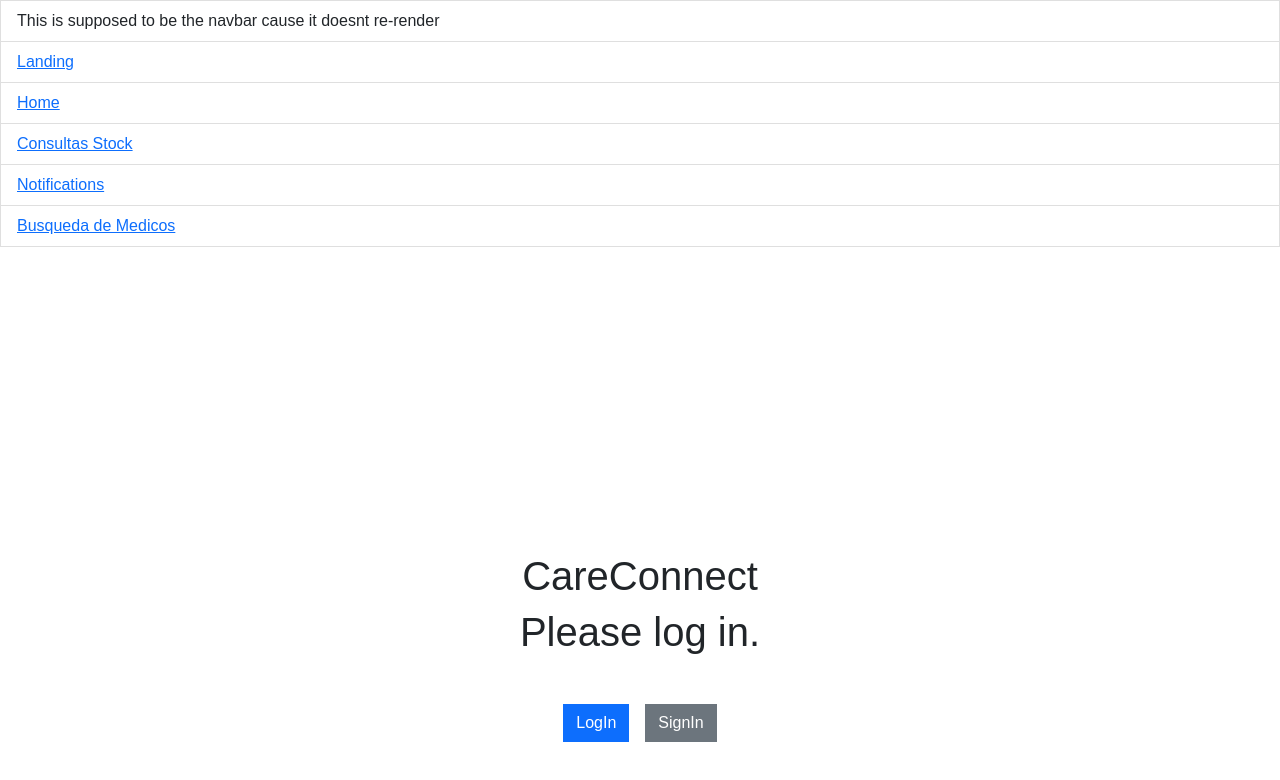
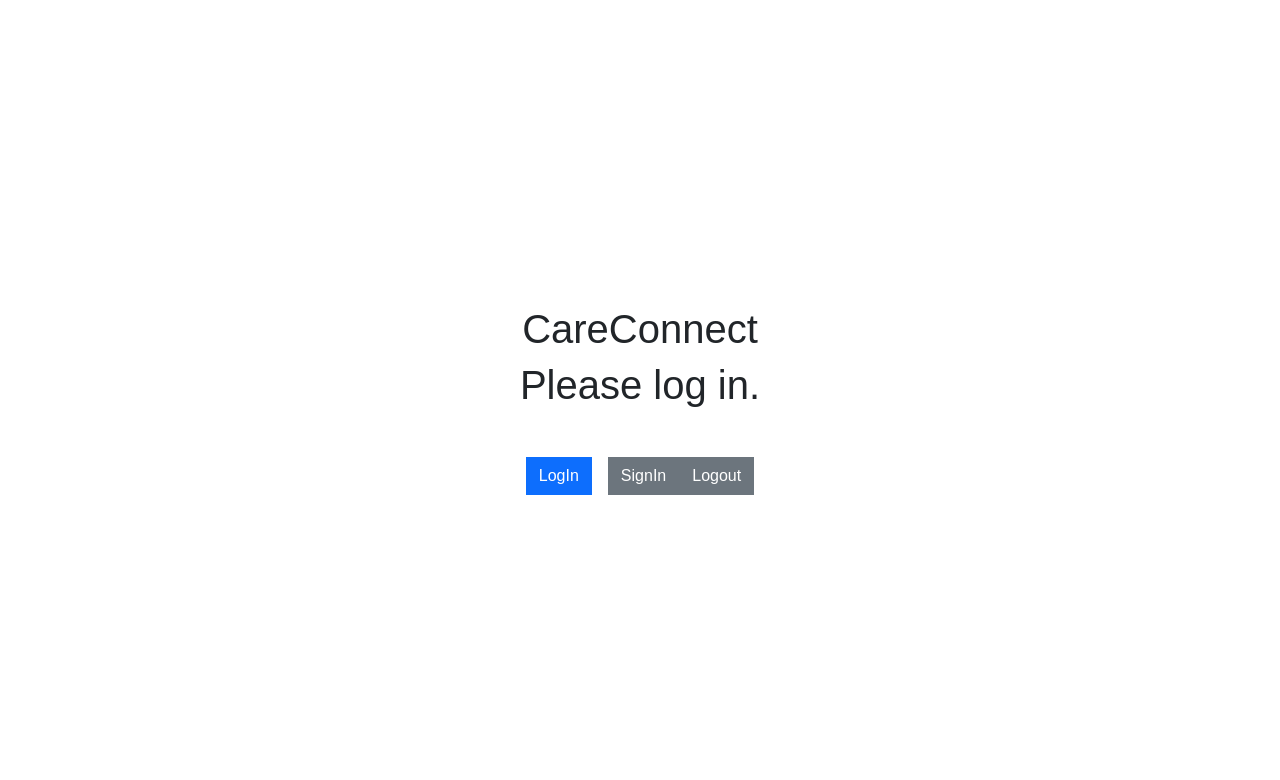
Before and after one commit to chamale-rac/CareConnect, a React (Vite) app in the folder care-connect-app/: page / in a window 1280 px wide. Shown: the top 780 px of the page. Built offline with nearby package versions, Linux system fonts and the light colour scheme; a web font is replaced by a local one.

Commit message:
Successfull routin app

```diff
--- a/care-connect-app/src/App.jsx
+++ b/care-connect-app/src/App.jsx
@@ -1,59 +1,14 @@
 import { useState, React } from 'react'
-import { Link, Route, Routes } from 'react-router-dom'
-import Home from './Pages/Home'
-import Stock from './Pages/Stock'
-import Notifications from './Pages/Notifications'
-import Doctors from './Pages/Doctors'
-import Landing from './Pages/Landing'
-import SignIn from './Pages/SignIn'
-import Login from './Pages/Login'
+import RouterApp from './RouterApp'
 
 import { UserProvider } from './context/UserContext'
 
 import './App.css'
-import { NewConsultation } from './Pages/NewConsultation/NewConsultation'
-import { NewPatient } from './Pages//NewPatient/NewPatient'
+
 function App() {
 	return (
 		<UserProvider>
-			<nav>
-				<ul className="list-group">
-					<li className="list-group-item">
-						This is supposed to be the navbar cause it doesnt
-						re-render
-					</li>
-					<li className="list-group-item">
-						<Link to="/">Landing</Link>
-					</li>
-					<li className="list-group-item">
-						<Link to="/home">Home</Link>
-					</li>
-					<li className="list-group-item">
-						<Link to="/stock">Consultas Stock</Link>
-					</li>
-					<li className="list-group-item">
-						<Link to="/notifications">Notifications</Link>
-					</li>
-					<li className="list-group-item">
-						<Link to="/doctors">Busqueda de Medicos</Link>
-					</li>
-				</ul>
-			</nav>
-			<Routes>
-				<Route path="/" element={<Landing />} />
-				<Route path="/signin" element={<SignIn />} />
-				<Route path="/login" element={<Login />} />
-				<Route path="/home" element={<Home />} />
-				<Route path="/stock" element={<Stock />} />
-				<Route path="/notifications" element={<Notifications />} />
-				<Route path="/doctors" element={<Doctors />} />
-				<Route
-					path="/home/new-consultation"
-					element={<NewConsultation />}
-				/>
-				<Route path="/home/new-patient" element={<NewPatient />} />
-				<Route path="*" element={<h1>404 Not Found</h1>} />
-			</Routes>
+			<RouterApp />
 		</UserProvider>
 	)
 }
--- /dev/null
+++ b/care-connect-app/src/AuthApp.jsx
@@ -0,0 +1,60 @@
+import React from 'react'
+
+import { Link, Route, Routes } from 'react-router-dom'
+import Home from './Pages/Home'
+import Stock from './Pages/Stock'
+import Notifications from './Pages/Notifications'
+import Doctors from './Pages/Doctors'
+import Landing from './Pages/Landing'
+import SignIn from './Pages/SignIn'
+import Login from './Pages/Login'
+import { NewConsultation } from './Pages/NewConsultation/NewConsultation'
+import { NewPatient } from './Pages//NewPatient/NewPatient'
+
+const AuthApp = () => {
+	return (
+		<>
+			<nav>
+				<ul className="list-group">
+					AUTH APP
+					<li className="list-group-item">
+						This is supposed to be the navbar cause it doesnt
+						re-render
+					</li>
+					<li className="list-group-item">
+						<Link to="/">Landing</Link>
+					</li>
+					<li className="list-group-item">
+						<Link to="/home">Home</Link>
+					</li>
+					<li className="list-group-item">
+						<Link to="/stock">Consultas Stock</Link>
+					</li>
+					<li className="list-group-item">
+						<Link to="/notifications">Notifications</Link>
+					</li>
+					<li className="list-group-item">
+						<Link to="/doctors">Busqueda de Medicos</Link>
+					</li>
+				</ul>
+			</nav>
+			<Routes>
+				<Route path="/" element={<Landing />} />
+				<Route path="/signin" element={<SignIn />} />
+				<Route path="/login" element={<Login />} />
+				<Route path="/home" element={<Home />} />
+				<Route path="/stock" element={<Stock />} />
+				<Route path="/notifications" element={<Notifications />} />
+				<Route path="/doctors" element={<Doctors />} />
+				<Route
+					path="/home/new-consultation"
+					element={<NewConsultation />}
+				/>
+				<Route path="/home/new-patient" element={<NewPatient />} />
+				<Route path="*" element={<h1>404 Not Found</h1>} />
+			</Routes>
+		</>
+	)
+}
+
+export default AuthApp
--- /dev/null
+++ b/care-connect-app/src/NonAuthApp.jsx
@@ -0,0 +1,20 @@
+import React from 'react'
+
+import { Link, Route, Routes } from 'react-router-dom'
+import Landing from './Pages/Landing'
+import SignIn from './Pages/SignIn'
+import Login from './Pages/Login'
+
+const AuthApp = () => {
+	return (
+		<>
+			<Routes>
+				<Route path="/" element={<Landing />} />
+				<Route path="/signin" element={<SignIn />} />
+				<Route path="/login" element={<Login />} />
+			</Routes>
+		</>
+	)
+}
+
+export default AuthApp
--- a/care-connect-app/src/Pages/Landing.jsx
+++ b/care-connect-app/src/Pages/Landing.jsx
@@ -4,7 +4,7 @@ import { Link } from 'react-router-dom'
 import { UserContext } from '../context/UserContext'
 
 const Landing = () => {
-	const { currentUser } = useContext(UserContext)
+	const { currentUser, logout } = useContext(UserContext)
 	return (
 		<Container
 			className="d-flex flex-column align-items-center justify-content-center"
@@ -32,6 +32,9 @@ const Landing = () => {
 						SignIn
 					</Link>
 				</Button>
+				<Button onClick={logout} variant="secondary">
+					Logout
+				</Button>
 			</div>
 		</Container>
 	)
--- a/care-connect-app/src/Pages/Login.jsx
+++ b/care-connect-app/src/Pages/Login.jsx
@@ -40,8 +40,6 @@ const Login = () => {
 			const data = await response.json()
 			console.log({ name: data.nombre, id: data.id })
 			// handle successful response
-			localStorage.setItem('id', data.nombre)
-
 			login({ name: data.nombre, id: data.id })
 			navigate('/')
 		} catch (error) {
--- /dev/null
+++ b/care-connect-app/src/RouterApp.jsx
@@ -0,0 +1,11 @@
+import React, { useContext } from 'react'
+import AuthApp from './AuthApp'
+import NonAuthApp from './NonAuthApp'
+import { UserContext } from './context/UserContext'
+
+const RouterApp = () => {
+	const { currentUser } = useContext(UserContext)
+	return <>{currentUser ? <AuthApp /> : <NonAuthApp />}</>
+}
+
+export default RouterApp
```
